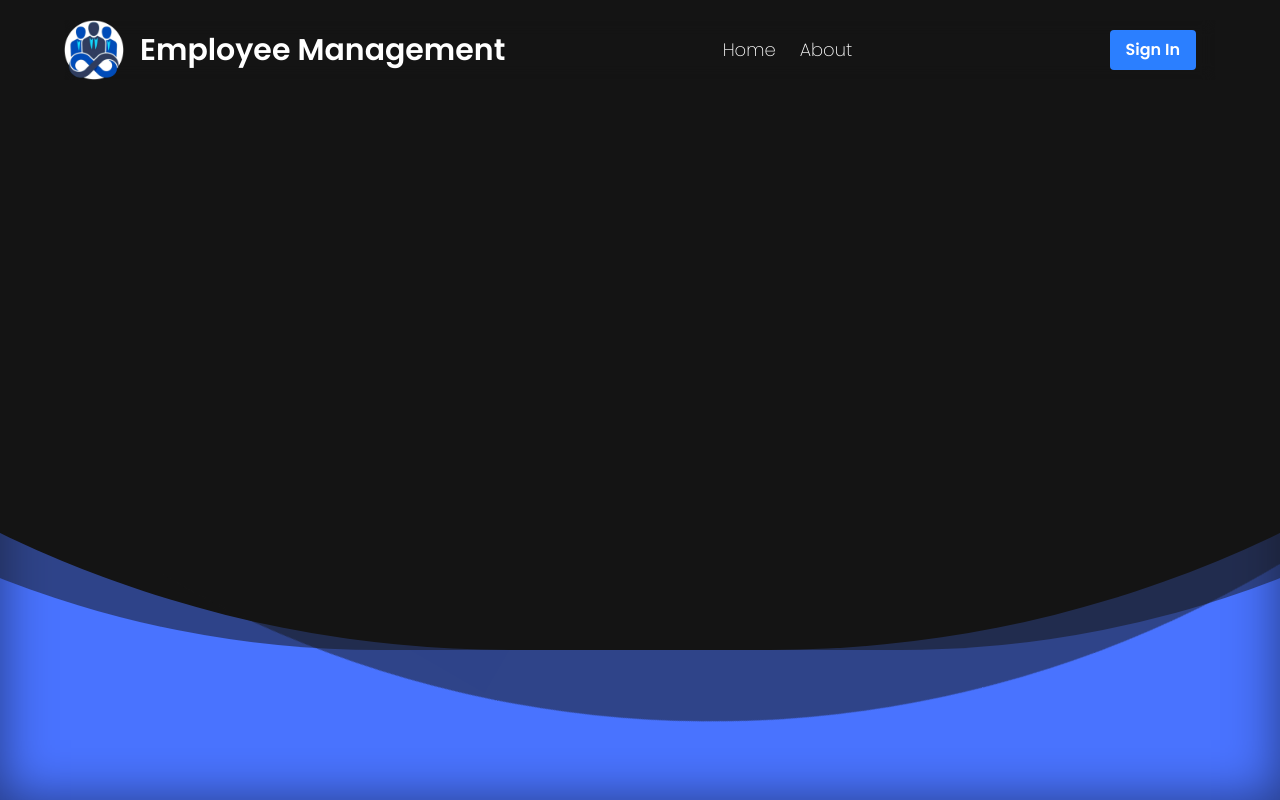
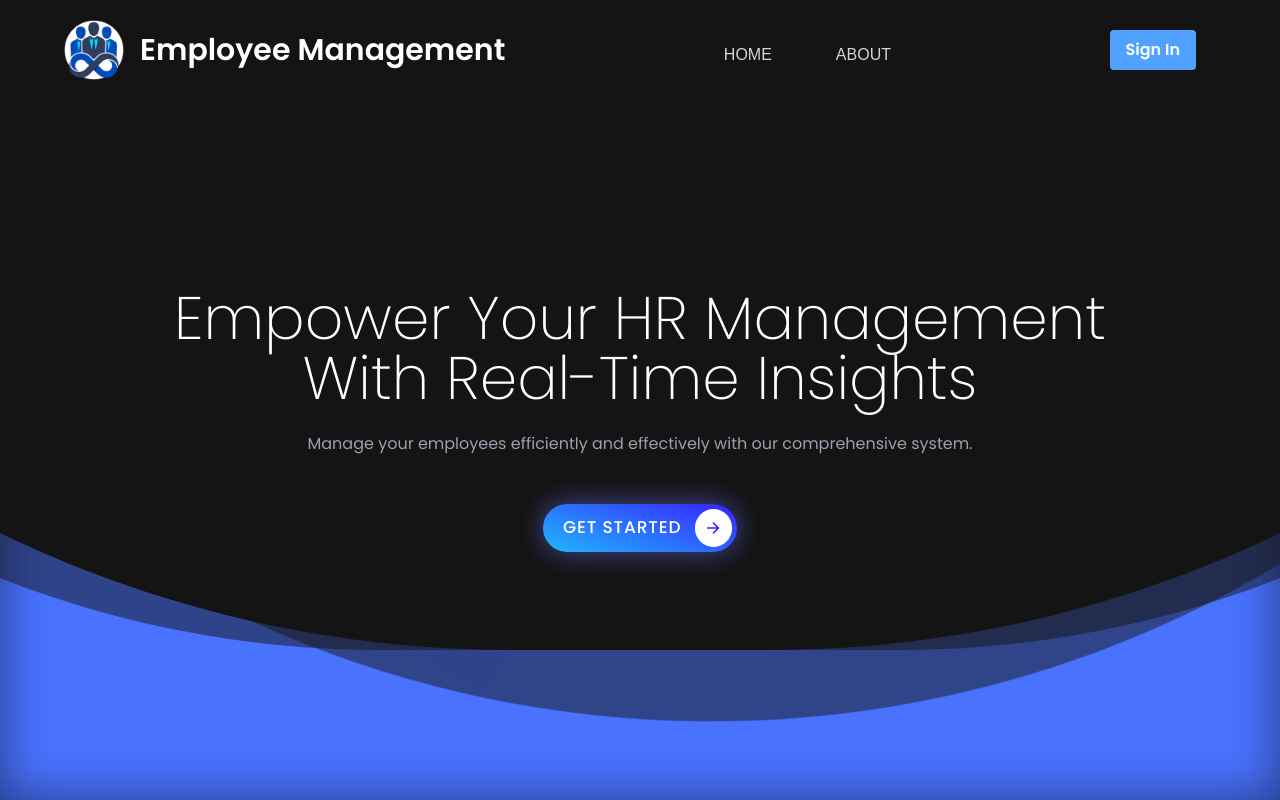
Before and after one commit to johanalain11/employee-management-app, an Angular app: page /home in a window 1280 px wide. Built offline with nearby package versions, Linux system fonts and the light colour scheme.

Commit message:
Add Hero component with styles and integrate into Home page

```diff
--- /dev/null
+++ b/src/app/components/hero/hero.css
@@ -0,0 +1,55 @@
+.cssbuttons-io-button {
+  background-image: linear-gradient(19deg, #21b7fd 0%, #3721ff 100%);
+  color: white;
+  font-family: inherit;
+  padding: 0.35em;
+  padding-left: 1.2em;
+  font-size: 17px;
+  border-radius: 10em;
+  border: none;
+  letter-spacing: 0.05em;
+  display: flex;
+  align-items: center;
+  overflow: hidden;
+  position: relative;
+  height: 2.8em;
+  padding-right: 3.3em;
+  cursor: pointer;
+  text-transform: uppercase;
+  font-weight: 500;
+  box-shadow: 0 0 1.6em rgba(183, 33, 255,0.3),0 0 1.6em hsla(191, 98%, 56%, 0.3);
+  transition: all 0.6s cubic-bezier(0.23, 1, 0.320, 1);
+  margin: auto;
+}
+
+.cssbuttons-io-button .icon {
+  background: white;
+  margin-left: 1em;
+  position: absolute;
+  display: flex;
+  align-items: center;
+  justify-content: center;
+  height: 2.2em;
+  width: 2.2em;
+  border-radius: 10em;
+  right: 0.3em;
+  transition: all 0.6s cubic-bezier(0.23, 1, 0.320, 1);
+}
+
+.cssbuttons-io-button:hover .icon {
+  width: calc(100% - 0.6em);
+}
+
+.cssbuttons-io-button .icon svg {
+  width: 1.1em;
+  transition: transform 0.3s;
+  color: #3021ff;
+}
+
+.cssbuttons-io-button:hover .icon svg {
+  transform: translateX(0.1em);
+}
+
+.cssbuttons-io-button:active .icon {
+  transform: scale(0.9);
+}
--- /dev/null
+++ b/src/app/components/hero/hero.html
@@ -0,0 +1,19 @@
+<div class="mt-10 text-white sticky w-full flex h-screen items-center">
+  <div class="max-w-5xl mx-auto text-center gap-y-20">
+    <h1 class="text-4xl md:text-6xl font-extralight mb-4">Empower Your HR Management With Real-Time Insights</h1>
+    <p class="mt-6 mb-12 text-gray-400">Manage your employees efficiently and effectively with our comprehensive system.
+    </p>
+
+    <button class="cssbuttons-io-button"> Get started
+      <div class="icon">
+        <svg height="24" width="24" viewBox="0 0 24 24" xmlns="http://www.w3.org/2000/svg">
+          <path d="M0 0h24v24H0z" fill="none"></path>
+          <path d="M16.172 11l-5.364-5.364 1.414-1.414L20 12l-7.778 7.778-1.414-1.414L16.172 13H4v-2z"
+            fill="currentColor"></path>
+        </svg>
+      </div>
+    </button>
+
+  </div>
+
+</div>
--- a/src/app/components/navbar/navbar.css
+++ b/src/app/components/navbar/navbar.css
@@ -4,6 +4,84 @@
   @apply flex space-x-4 items-center text-3xl font-semibold;
 }
 
-nav li {
-  @apply hover:text-gray-300 cursor-pointer;
+.nav-9 .linktext{
+  font-size:1.0em;
+  top:-3px;
+  text-align:center;
+  position:relative;
+  padding: 0px 7px;
+  z-index:2;
+  color:#ffffff;
+  text-decoration:none;
+  transition:0.3s ease-in-out;
+  -webkit-transition:0.3s ease-in-out;
+  @apply font-light text-gray-300;
 }
+.nav-9 .linktext:before{
+  content:'';
+  position:absolute;
+  top:0px;
+  left:-5px;
+  width:calc(100% + 5px);
+  border-left:3px solid #7aa8ff;
+  border-right:3px solid #7aa8ff;
+  height:150%;
+  transition:0.3s ease-in-out;
+  -webkit-transition:0.3s ease-in-out;
+  opacity:1;
+  background:transparent;
+  max-height:0%;
+  transform:translateY(20px);
+  -webkit-transform:translateY(20px);
+}
+.nav-9 .linktext:after{
+  display:inline-block;
+  content:attr(data-text);
+  position:absolute;
+  top:24px;
+  left:0px;
+  width:100%;
+  transition:0.3s ease-in-out;
+  -webkit-transition:0.3s ease-in-out;
+  font-size:0.5em;
+  color:#7aa8ff;
+  transform:translateY(30px);
+  -webkit-transform:translateY(30px);
+  opacity:0;
+}
+.nav-9 .item{
+  position:relative;
+  display:inline-block;
+  height:35px;
+  padding-top:15px;
+  margin-left:25px;
+  margin-right:25px;
+  background:transparent;
+  z-index:2;
+  color:rgb(24, 93, 221);
+  text-decoration:none;
+  font-family:Arial, sans-serif;
+  text-transform:uppercase;
+  transition:0.3s ease-in-out;
+  -webkit-transition:0.3s ease-in-out;
+}
+.nav-9 .item:hover .linktext:before{
+  max-height:150%;
+  transition-delay:0.3s;
+  -webkit-transition-delay:0.3s;
+  transform:translateY(0%);
+  -webkit-transform:translateY(0%);
+}
+.nav-9 .item:hover .linktext:after{
+  opacity:1;
+  transition-delay:0.5s;
+  -webkit-transition-delay:0.5s;
+  transform:translateY(0px);
+  -webkit-transform:translateY(0px);
+}
+.nav-9 .item:hover .linktext{
+  color:rgb(68, 96, 219);
+  top:-10px;
+  transform:scale(1.3);
+  -webkit-transform:scale(1.3);
+}
--- a/src/app/components/navbar/navbar.html
+++ b/src/app/components/navbar/navbar.html
@@ -4,14 +4,18 @@
       <img src="logo3.png" alt="Logo" class="h-15 w-15 ml-5"/>
       <span>Employee Management</span>
     </div>
-    <nav>
-      <ul class="flex space-x-6 mr-10 text-lg font-extralight">
-        <li>Home</li>
-        <li>About</li>
-      </ul>
-    </nav>
+    <section class="nav-9">
+      <nav>
+        <a class="item" href="#nav-9">
+          <div data-text="Main page" class="linktext">Home</div>
+        </a>
+        <a class="item" href="#nav-9">
+          <div data-text="What we do" class="linktext">About</div>
+        </a>
+      </nav>
+    </section>
     <div class="mr-5">
-      <button class="bg-blue-500 hover:bg-blue-600 text-white font-semibold py-2 px-4 rounded" >
+      <button class="bg-blue-400 hover:bg-blue-700 text-white font-semibold py-2 px-4 rounded hover:scale-105" >
         Sign In
       </button>
     </div>
--- a/src/app/pages/home/home.html
+++ b/src/app/pages/home/home.html
@@ -6,5 +6,6 @@
   </div>
   <div class="content">
     <app-navbar></app-navbar>
+    <app-hero></app-hero>
   </div>
 </section>
--- a/src/app/pages/home/home.ts
+++ b/src/app/pages/home/home.ts
@@ -1,9 +1,10 @@
 import { Component } from '@angular/core';
 import { Navbar } from '../../components/navbar/navbar';
+import { Hero } from '../../components/hero/hero'
 
 @Component({
   selector: 'app-home',
-  imports: [Navbar],
+  imports: [Navbar, Hero],
   templateUrl: './home.html',
   styleUrl: './home.css'
 })
```
Also changed, not shown: src/app/components/hero/hero.ts (added, +11 -0 lines), 1 other file (tests, documents, lock files or other folders).
